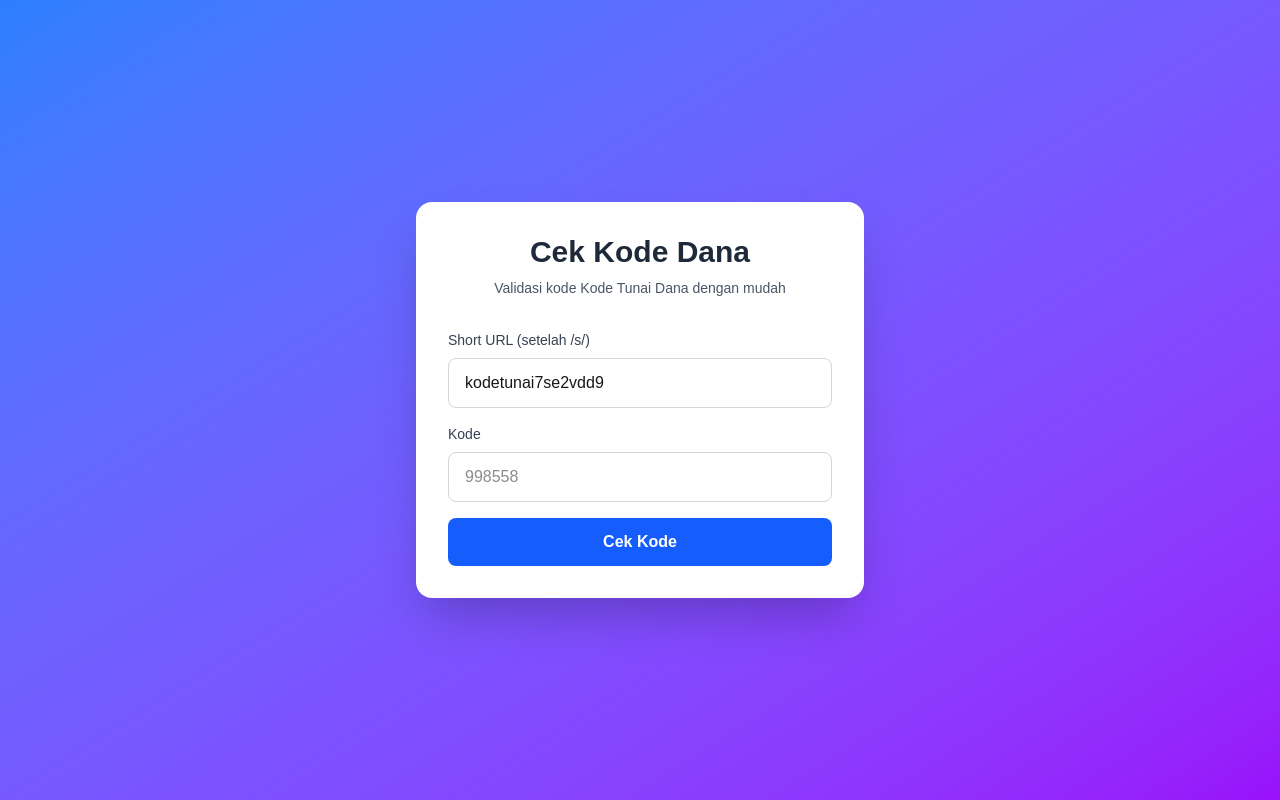
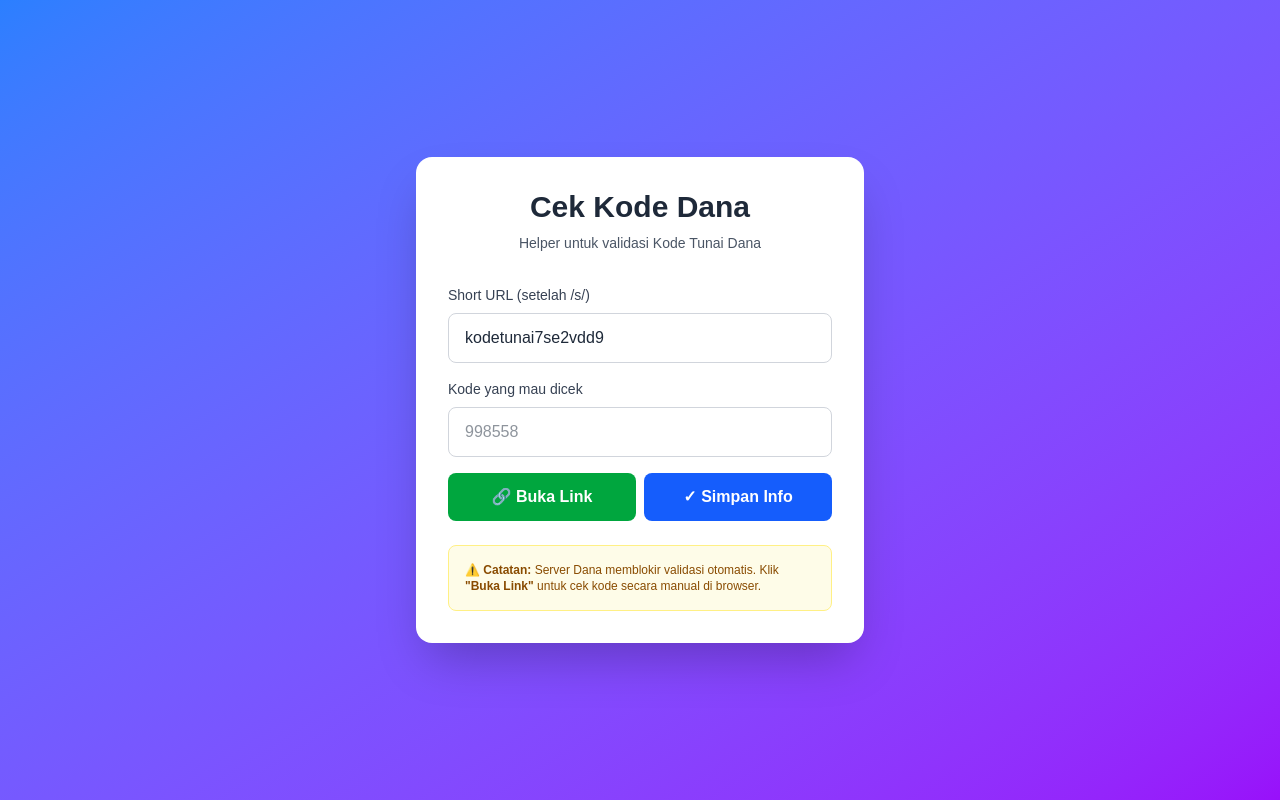
Before and after one commit to revarifin/dana-code-checker, a Next.js app: page / in a window 1280 px wide. Built offline with nearby package versions, Linux system fonts and the light colour scheme.

Commit message:
Switch to client-side helper with direct link opening

```diff
--- a/app/page.tsx
+++ b/app/page.tsx
@@ -18,19 +18,32 @@
     setResult(null)
 
     try {
-      const res = await fetch('/api/check-code', {
-        method: 'POST',
-        headers: { 'Content-Type': 'application/json' },
-        body: JSON.stringify({ code: code.trim(), shortUrl })
+      // Client-side direct request (bypass CORS via browser)
+      const response = await fetch(`https://m.dana.id/s/${shortUrl}`, {
+        method: 'GET',
+        mode: 'no-cors', // Bypass CORS
       })
 
-      const data = await res.json()
-      setResult(data)
+      // Karena no-cors, kita tidak bisa baca response
+      // Tapi kita tahu request berhasil dikirim
+      setResult({
+        valid: null,
+        message: `Link https://m.dana.id/s/${shortUrl} dapat diakses. Untuk validasi kode "${code}", silakan buka link di tab baru dan masukkan kode secara manual.`,
+        linkUrl: `https://m.dana.id/s/${shortUrl}`,
+        linkActive: true
+      })
     } catch (err: any) {
-      setResult({ error: err.message || 'Terjadi kesalahan' })
+      setResult({
+        error: 'Tidak bisa mengakses server Dana',
+        message: err.message
+      })
     } finally {
       setLoading(false)
     }
+  }
+
+  const openLink = () => {
+    window.open(`https://m.dana.id/s/${shortUrl}`, '_blank')
   }
 
   return (
@@ -41,7 +54,7 @@
             Cek Kode Dana
           </h1>
           <p className="text-gray-600 text-sm">
-            Validasi kode Kode Tunai Dana dengan mudah
+            Helper untuk validasi Kode Tunai Dana
           </p>
         </div>
 
@@ -55,65 +68,75 @@
               value={shortUrl}
               onChange={(e) => setShortUrl(e.target.value)}
               placeholder="kodetunai7se2vdd9"
-              className="w-full px-4 py-3 border border-gray-300 rounded-lg focus:ring-2 focus:ring-blue-500 focus:border-transparent outline-none transition"
+              className="w-full px-4 py-3 border border-gray-300 rounded-lg focus:ring-2 focus:ring-blue-500 focus:border-transparent outline-none transition text-gray-800"
             />
           </div>
 
           <div>
             <label className="block text-sm font-medium text-gray-700 mb-2">
-              Kode
+              Kode yang mau dicek
             </label>
             <input
               type="text"
               value={code}
               onChange={(e) => setCode(e.target.value)}
               placeholder="998558"
-              className="w-full px-4 py-3 border border-gray-300 rounded-lg focus:ring-2 focus:ring-blue-500 focus:border-transparent outline-none transition"
+              className="w-full px-4 py-3 border border-gray-300 rounded-lg focus:ring-2 focus:ring-blue-500 focus:border-transparent outline-none transition text-gray-800"
               onKeyDown={(e) => e.key === 'Enter' && checkCode()}
             />
           </div>
 
-          <button
-            onClick={checkCode}
-            disabled={loading}
-            className="w-full bg-blue-600 hover:bg-blue-700 disabled:bg-gray-400 text-white font-semibold py-3 rounded-lg transition duration-200 transform hover:scale-[1.02] active:scale-[0.98]"
-          >
-            {loading ? 'Mengecek...' : 'Cek Kode'}
-          </button>
+          <div className="flex gap-2">
+            <button
+              onClick={openLink}
+              className="flex-1 bg-green-600 hover:bg-green-700 text-white font-semibold py-3 rounded-lg transition duration-200 transform hover:scale-[1.02] active:scale-[0.98]"
+            >
+              🔗 Buka Link
+            </button>
+            <button
+              onClick={checkCode}
+              disabled={loading}
+              className="flex-1 bg-blue-600 hover:bg-blue-700 disabled:bg-gray-400 text-white font-semibold py-3 rounded-lg transition duration-200 transform hover:scale-[1.02] active:scale-[0.98]"
+            >
+              {loading ? '⏳' : '✓ Simpan Info'}
+            </button>
+          </div>
         </div>
 
         {result && (
           <div className={`mt-6 p-4 rounded-lg ${
             result.error
               ? 'bg-red-50 border border-red-200'
-              : result.valid
-                ? 'bg-green-50 border border-green-200'
-                : 'bg-yellow-50 border border-yellow-200'
+              : 'bg-blue-50 border border-blue-200'
           }`}>
             {result.error ? (
               <div className="text-red-800">
                 <p className="font-semibold">❌ Error</p>
                 <p className="text-sm mt-1">{result.error}</p>
               </div>
-            ) : result.valid ? (
-              <div className="text-green-800">
-                <p className="font-semibold">✅ Kode Valid!</p>
-                <p className="text-sm mt-1">{result.message || 'Kode dapat digunakan'}</p>
+            ) : (
+              <div className="text-blue-800">
+                <p className="font-semibold">ℹ️ Informasi</p>
+                <p className="text-sm mt-2">{result.message}</p>
+                {result.linkUrl && (
+                  <div className="mt-3 pt-3 border-t border-blue-200">
+                    <p className="text-xs font-medium mb-2">Kode yang akan dicek:</p>
+                    <code className="bg-white px-3 py-2 rounded text-lg font-bold block text-center">
+                      {code}
+                    </code>
+                  </div>
+                )}
               </div>
-            ) : (
-              <div className="text-yellow-800">
-                <p className="font-semibold">⚠️ Kode Tidak Valid</p>
-                <p className="text-sm mt-1">{result.message || 'Kode sudah dipakai atau kadaluarsa'}</p>
-              </div>
-            )}
-
-            {result.details && (
-              <pre className="mt-2 text-xs bg-white p-2 rounded overflow-auto">
-                {JSON.stringify(result.details, null, 2)}
-              </pre>
             )}
           </div>
         )}
+
+        <div className="mt-6 p-4 bg-yellow-50 border border-yellow-200 rounded-lg">
+          <p className="text-xs text-yellow-800">
+            <span className="font-semibold">⚠️ Catatan:</span> Server Dana memblokir validasi otomatis.
+            Klik <strong>"Buka Link"</strong> untuk cek kode secara manual di browser.
+          </p>
+        </div>
       </div>
     </main>
   )
```
